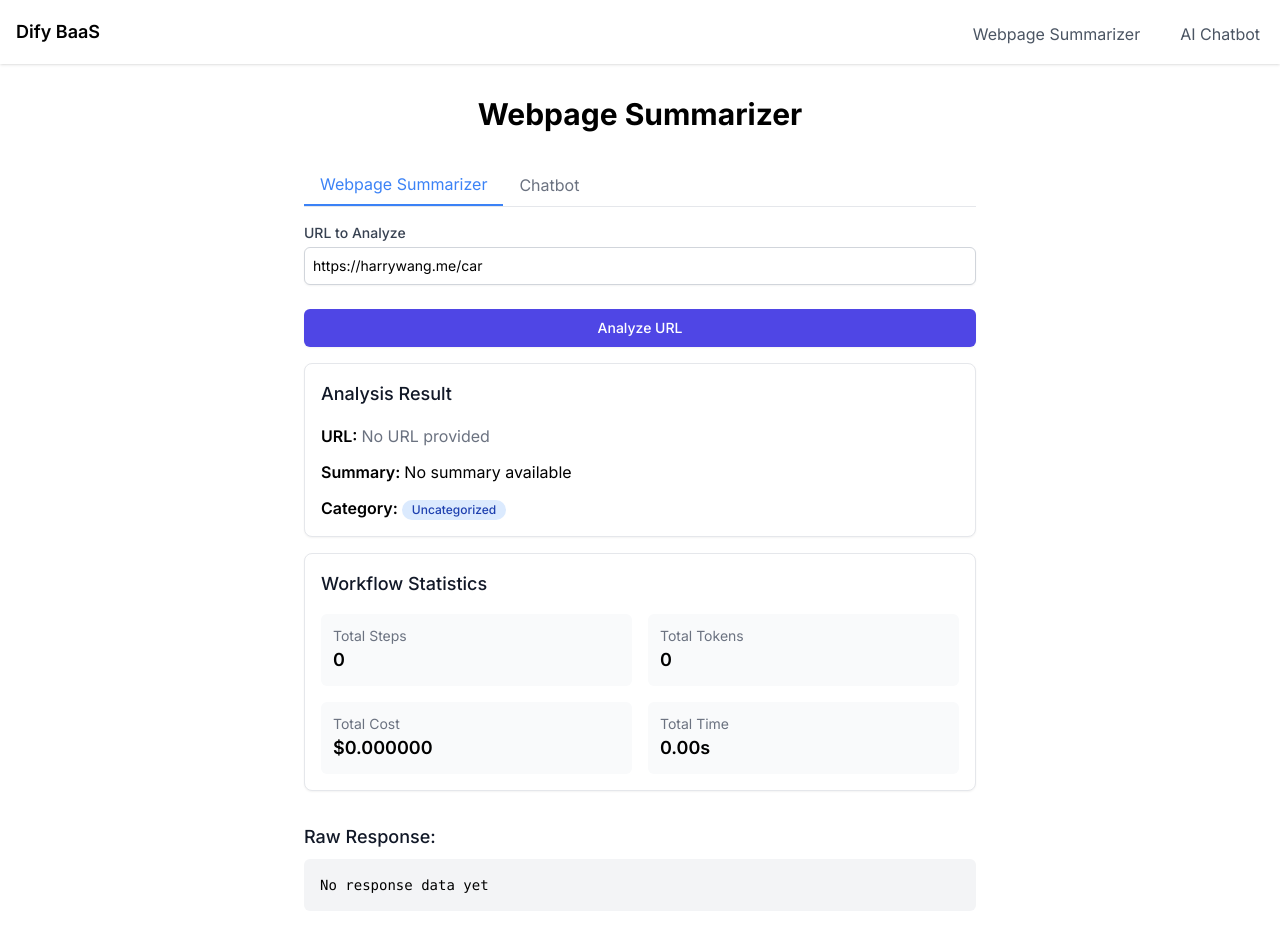
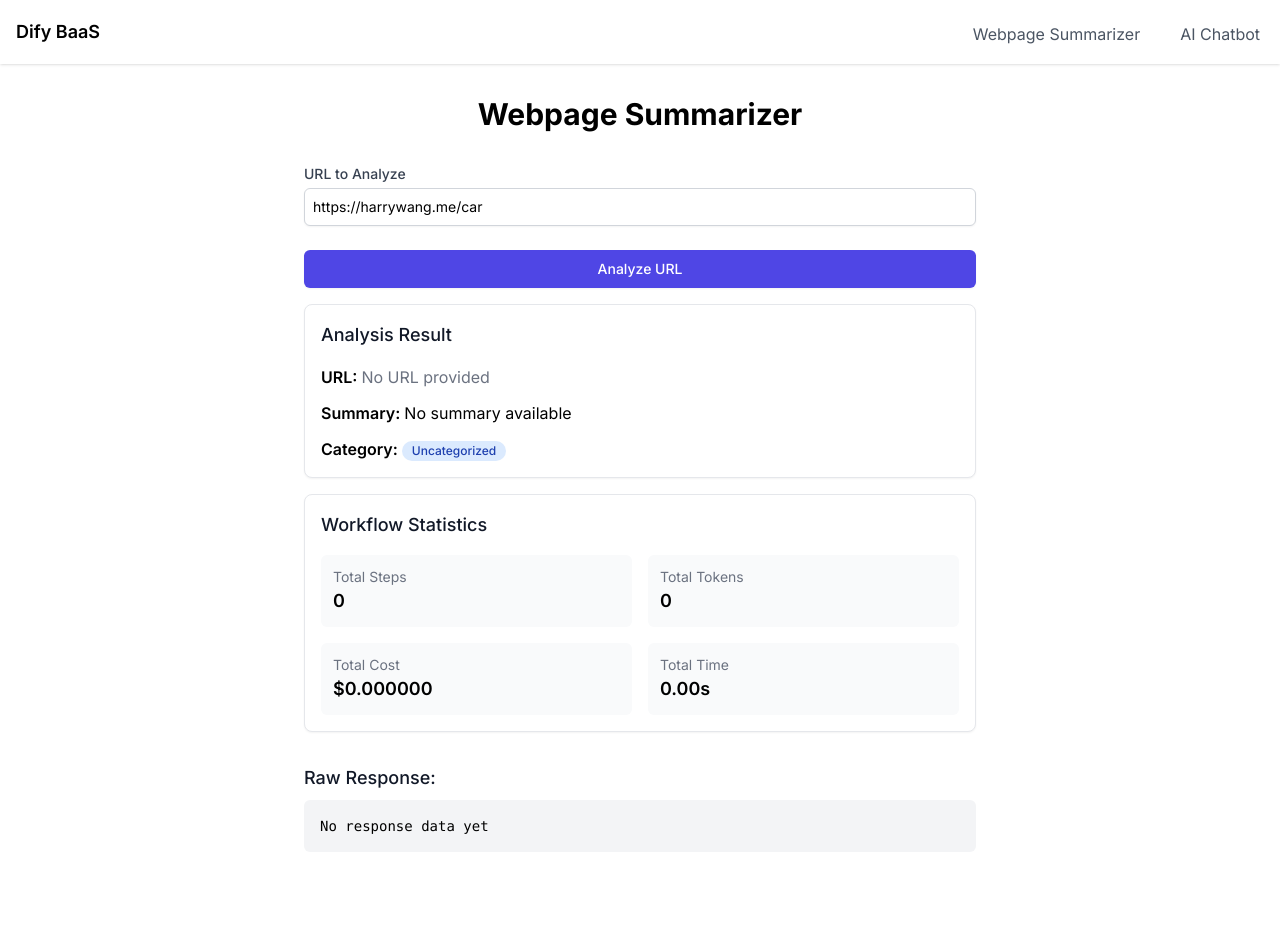
Before and after one commit to harrywang/dify-baas, a Next.js app: page /summarizer in a window 1280 px wide. Shown: the top 932 px of the page. After the commit the page ends 884 px from the top, so only its background shows below. Built offline with nearby package versions, Linux system fonts and the light colour scheme.

Commit message:
demo done

```diff
--- a/src/components/WebAnalyzer.tsx
+++ b/src/components/WebAnalyzer.tsx
@@ -1,7 +1,6 @@
 'use client';
 
 import { useState } from 'react';
-import ChatbotTab from './ChatbotTab';
 
 interface LLMNodeStats {
   nodeId: string;
@@ -28,7 +27,6 @@ export default function WebAnalyzer() {
   const [loading, setLoading] = useState(false);
   const [error, setError] = useState('');
   const [debugOutput, setDebugOutput] = useState('');
-  const [activeTab, setActiveTab] = useState('summarizer');
   const [finalResult, setFinalResult] = useState<any>({
     url: '',
     summary: '',
@@ -166,22 +164,6 @@ export default function WebAnalyzer() {
 
   return (
     <div>
-      <div className="flex mb-4 border-b">
-        <button
-          className={`px-4 py-2 ${activeTab === 'summarizer' ? 'border-b-2 border-blue-500 text-blue-500' : 'text-gray-500'}`}
-          onClick={() => setActiveTab('summarizer')}
-        >
-          Webpage Summarizer
-        </button>
-        <button
-          className={`px-4 py-2 ${activeTab === 'chatbot' ? 'border-b-2 border-blue-500 text-blue-500' : 'text-gray-500'}`}
-          onClick={() => setActiveTab('chatbot')}
-        >
-          Chatbot
-        </button>
-      </div>
-
-      {activeTab === 'summarizer' ? (
       <form onSubmit={handleSubmit} className="space-y-6">
         <div>
           <label htmlFor="url" className="block text-sm font-medium text-gray-700">
@@ -206,9 +188,6 @@ export default function WebAnalyzer() {
           {loading ? 'Analyzing...' : 'Analyze URL'}
         </button>
       </form>
-      ) : (
-        <ChatbotTab />
-      )}
 
       {error && (
         <div className="mt-4 p-4 bg-red-50 text-red-700 rounded-md">
```
Lines whose indentation alone changed are shown as unchanged.
